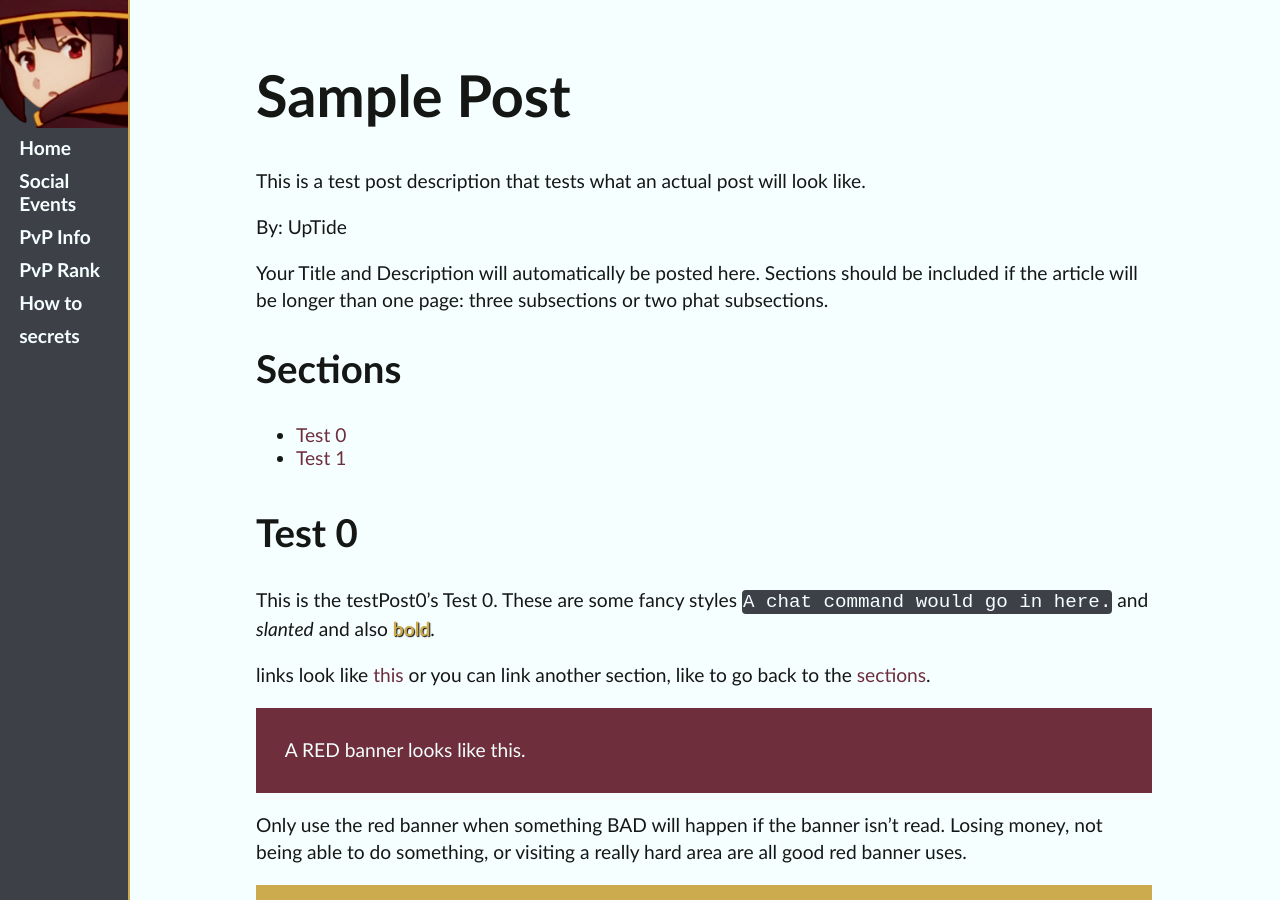
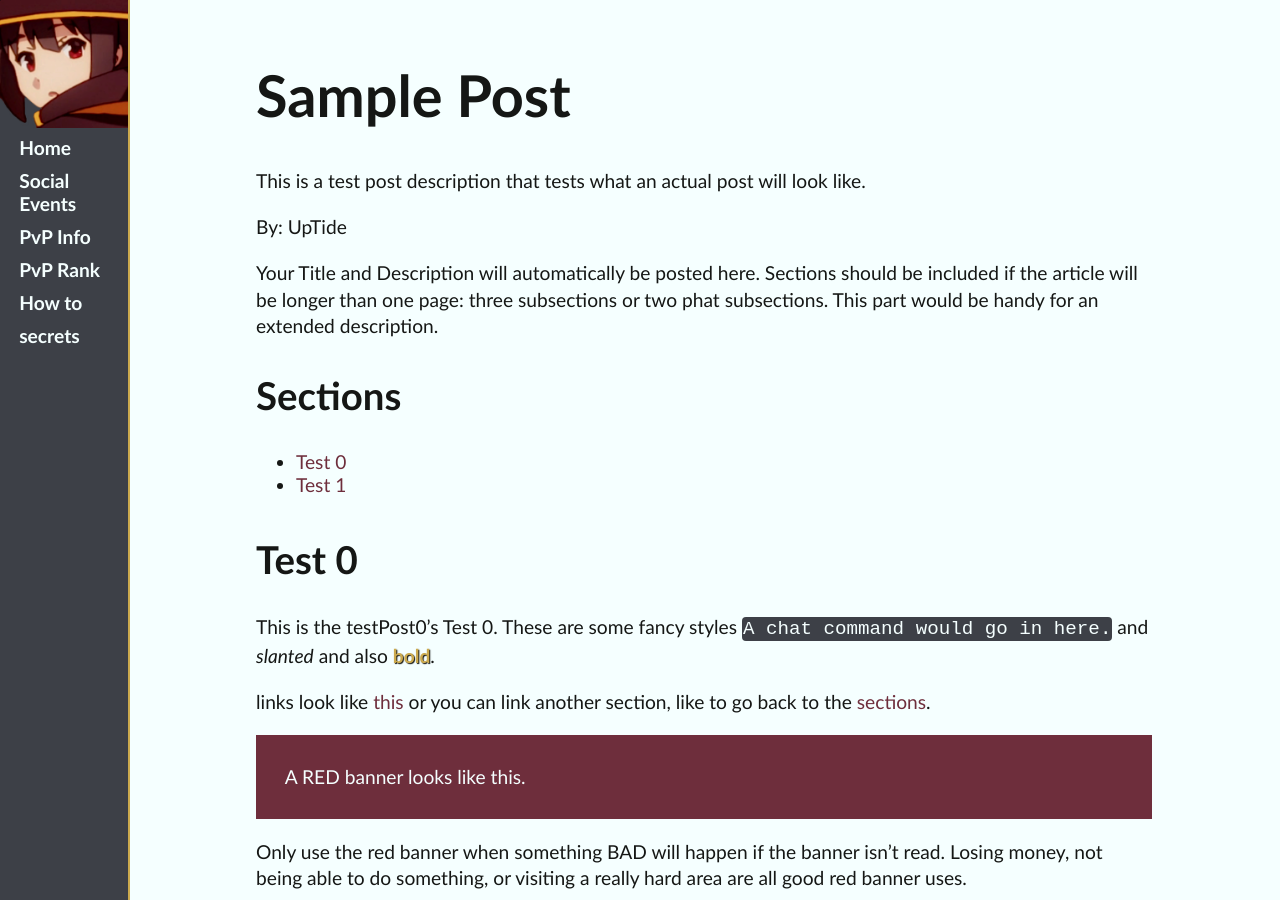
Before and after one commit to ideonella/ideonella.github.io, a Jekyll site: the page built from _posts/2021-05-03-sample-post.md, in a window 1280 px wide and 900 px high. Built offline with Jekyll 4.4.1, drawn with Linux system fonts in a browser that asks for light colours.

Commit message:
Update 2021-05-03-sample-post.md

```diff
--- a/_posts/2021-05-03-sample-post.md
+++ b/_posts/2021-05-03-sample-post.md
@@ -5,7 +5,7 @@ author: UpTide
 layout: post
 ---
 
-Your Title and Description will automatically be posted here. Sections should be included if the article will be longer than one page: three subsections or two phat subsections.
+Your Title and Description will automatically be posted here. Sections should be included if the article will be longer than one page: three subsections or two phat subsections. This part would be handy for an extended description.
 
 ## Sections {#sections}
 
```
